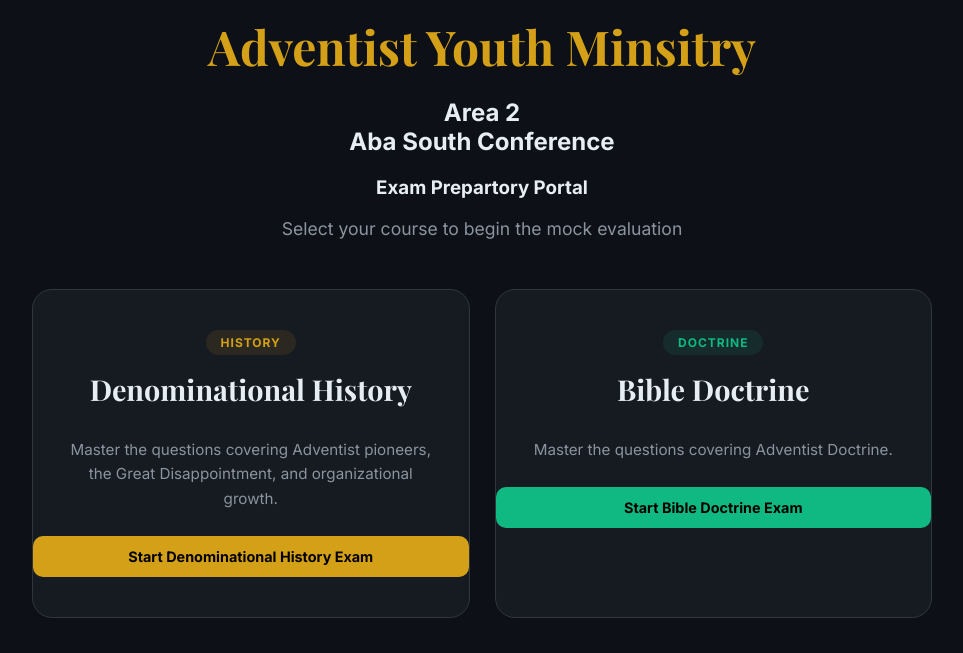
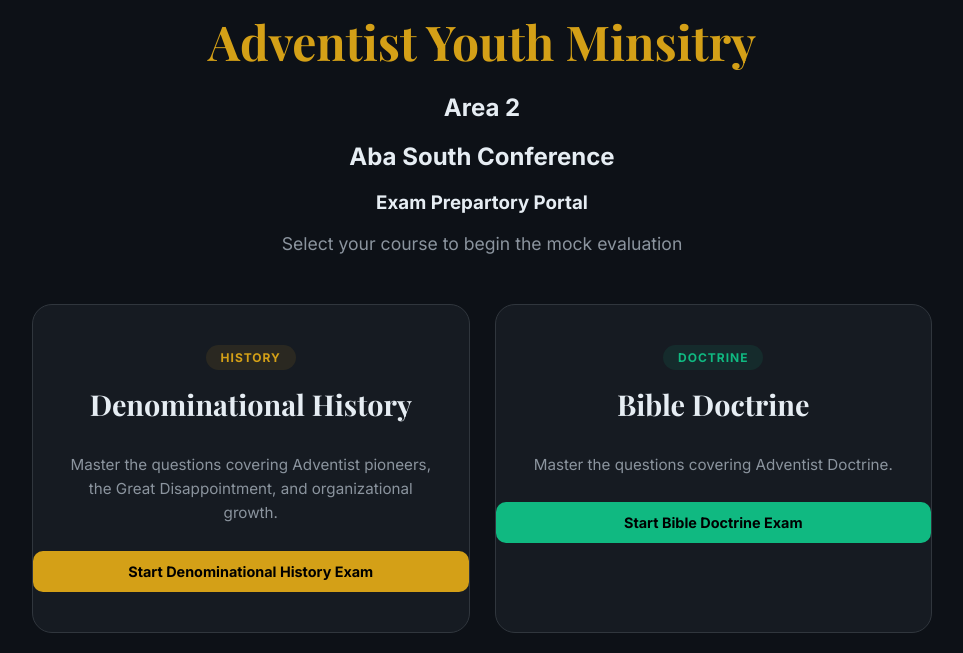
Before and after one commit to Vickywise27/aym, a plain HTML site: page index.html in a window 1280 px wide. Shown: the part 197-850 px from the top of the page, without its empty margins (158-1121 px from the left). Drawn offline with nearby package versions, Linux system fonts and the light colour scheme.

Commit message:
Update index.html

```diff
--- a/index.html
+++ b/index.html
@@ -125,7 +125,8 @@
         <div class="header">
             <img src="favicon.png" alt="Description of image" width="200" height="150">
             <h1>Adventist Youth Minsitry</h1>
-            <h2>Area 2 <br> Aba South Conference</h2>
+            <h2>Area 2</h2>
+            <h2>Aba South Conference</h2>
             <h3> Exam Prepartory Portal</h3>
             <p>Select your course to begin the mock evaluation</p>
         </div>
```
